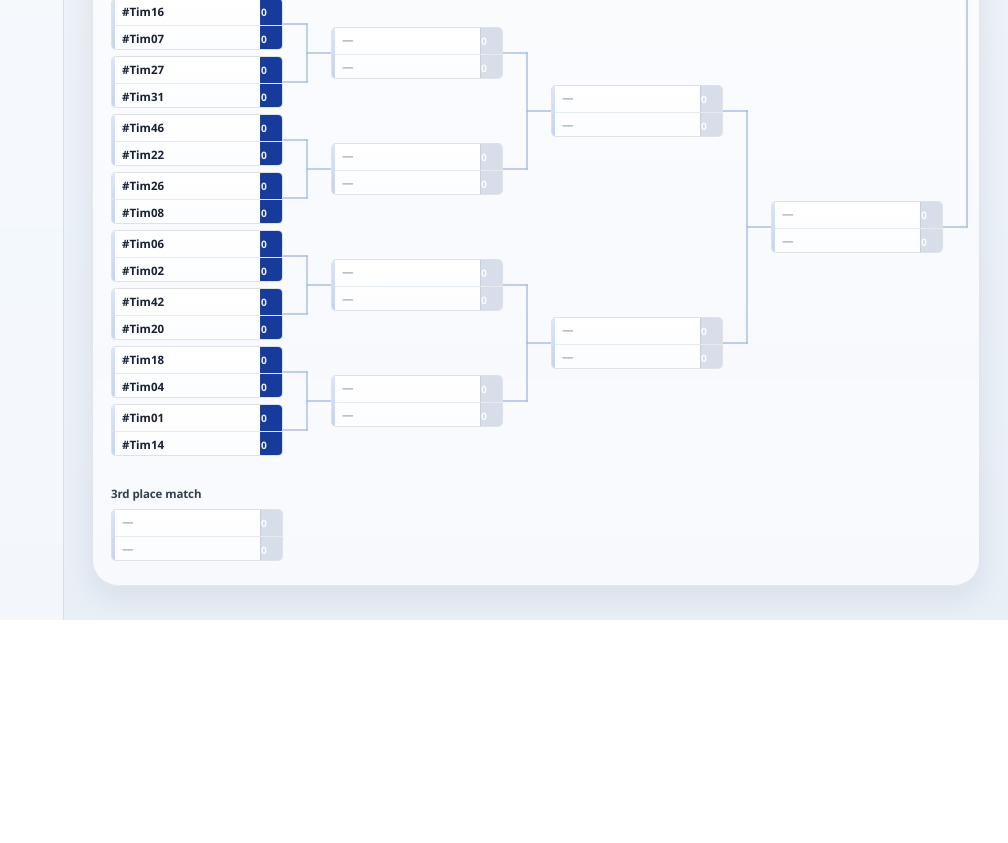
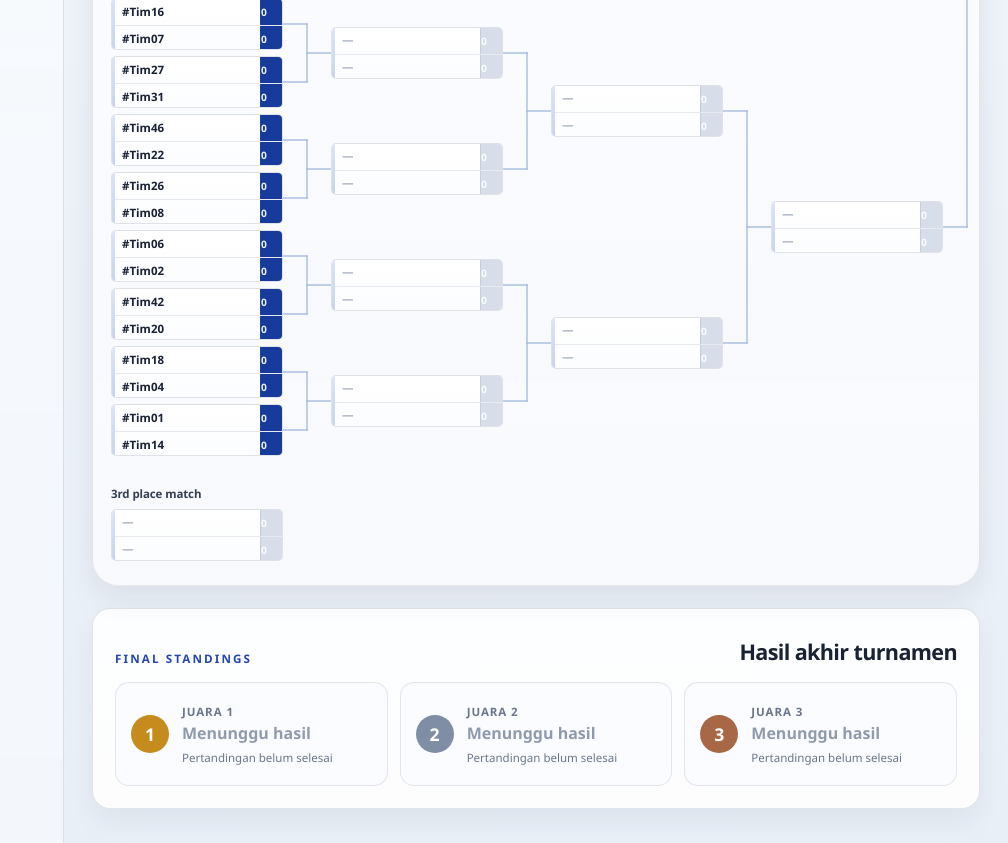
Before and after one commit to nazar-andra/fc26, a website: page index.html in a window 1280 px wide. Shown: the part 1734-2577 px from the top of the page, without its empty margins (272-1280 px from the left). Before the commit the page ends 2354 px from the top, so only its background shows below. Drawn offline with Linux system fonts and the light colour scheme; no server answers.

Commit message:
add halaman juara

```diff
--- a/app.js
+++ b/app.js
@@ -45,6 +45,7 @@ const els = {
   bracketLines: document.getElementById("bracketLines"),
   roundsGrid: document.getElementById("roundsGrid"),
   thirdPlaceHost: document.getElementById("thirdPlaceHost"),
+  podium: document.getElementById("podium"),
   boardSubtitle: document.getElementById("boardSubtitle"),
   progressTrack: document.getElementById("progressTrack"),
   bracketView: document.getElementById("bracketView"),
@@ -749,7 +750,95 @@ function renderBracket() {
     els.thirdPlaceHost.append(renderThirdPlaceMatch(bracketData.thirdPlace));
   }
 
+  renderPodium(bracketData);
+
   scheduleBracketLines();
+}
+
+function renderPodium(bracketData) {
+  if (!els.podium) return;
+
+  els.podium.replaceChildren();
+
+  const finalRound = bracketData.rounds.at(-1);
+  const finalMatch = finalRound?.matches.at(-1) || null;
+  const finalWinner = finalMatch?.winner || null;
+  const finalLoser = finalWinner && finalMatch?.participants
+    ? finalMatch.participants.find((participant) => participant.id !== finalWinner.id)
+    : null;
+  const thirdWinner = bracketData.thirdPlace?.winner || null;
+
+  const heading = document.createElement("div");
+  heading.className = "podium-head";
+
+  const eyebrow = document.createElement("div");
+  eyebrow.className = "eyebrow";
+  eyebrow.textContent = "Final standings";
+
+  const title = document.createElement("h3");
+  title.textContent = "Hasil akhir turnamen";
+  heading.append(eyebrow, title);
+
+  const grid = document.createElement("div");
+  grid.className = "podium-grid";
+  grid.append(
+    renderPodiumCard("1", "Juara 1", finalWinner, "Pemenang final", "gold"),
+    renderPodiumCard("2", "Juara 2", finalLoser, "Kalah di final", "silver"),
+    renderPodiumCard("3", "Juara 3", thirdWinner, "Pemenang perebutan juara 3", "bronze"),
+  );
+
+  els.podium.append(heading, grid);
+}
+
+function renderPodiumCard(rank, label, participant, source, tone) {
+  const card = document.createElement("article");
+  card.className = `podium-card podium-${tone}`;
+
+  const rankEl = document.createElement("div");
+  rankEl.className = "podium-rank";
+  rankEl.textContent = rank;
+
+  const copy = document.createElement("div");
+  copy.className = "podium-copy";
+
+  const labelEl = document.createElement("div");
+  labelEl.className = "podium-label";
+  labelEl.textContent = label;
+
+  const name = document.createElement("strong");
+  name.className = participant ? "podium-name" : "podium-name is-pending";
+  name.textContent = participant ? getPodiumDisplayName(participant) : "Menunggu hasil";
+
+  const teamId = document.createElement("span");
+  teamId.className = "podium-team-id";
+  teamId.textContent = participant ? getPodiumTeamLabel(participant) : "";
+
+  const sourceEl = document.createElement("span");
+  sourceEl.className = "podium-source";
+  sourceEl.textContent = participant ? source : "Pertandingan belum selesai";
+
+  copy.append(labelEl, name, teamId, sourceEl);
+  card.append(rankEl, copy);
+  return card;
+}
+
+function getPodiumDisplayName(participant) {
+  if (!participant?.name) return "Menunggu hasil";
+
+  const teamNumber = getTeamNumber(participant.name);
+  const mappedTeam = teamNumber === null
+    ? null
+    : state.mapping?.find(
+      (item) => item?.teamNumber === teamNumber && item.name?.trim(),
+    );
+
+  return mappedTeam?.name?.trim() || participant.name;
+}
+
+function getPodiumTeamLabel(participant) {
+  const teamNumber = getTeamNumber(participant?.name);
+  if (teamNumber === null) return "";
+  return `Tim ${String(teamNumber).padStart(2, "0")}`;
 }
 
 function renderMatch(match, roundIndex, matchIndex) {
--- a/index.html
+++ b/index.html
@@ -99,6 +99,7 @@
               <section id="thirdPlaceHost" class="third-place-host" aria-label="Third place match"></section>
             </section>
           </div>
+          <section id="podium" class="podium" aria-label="Hasil akhir turnamen"></section>
         </section>
 
         <section id="scheduleView" class="schedule-view" aria-label="Jadwal pertandingan" hidden>
--- a/styles.css
+++ b/styles.css
@@ -1029,6 +1029,125 @@ h2 {
   width: 172px;
 }
 
+.podium {
+  margin: 22px 0 0;
+  padding: 22px;
+  border: 1px solid rgba(96, 110, 132, 0.18);
+  border-radius: 18px;
+  background: rgba(255, 255, 255, 0.88);
+  box-shadow: 0 12px 30px rgba(20, 30, 48, 0.06);
+}
+
+.podium-head {
+  display: flex;
+  align-items: end;
+  justify-content: space-between;
+  gap: 16px;
+  margin-bottom: 16px;
+}
+
+.podium-head h3 {
+  margin: 6px 0 0;
+  font-size: 1.35rem;
+  letter-spacing: -0.03em;
+}
+
+.podium-grid {
+  display: grid;
+  grid-template-columns: repeat(3, minmax(0, 1fr));
+  align-items: stretch;
+  gap: 12px;
+}
+
+.podium-card {
+  display: flex;
+  align-items: center;
+  height: 104px;
+  gap: 13px;
+  min-width: 0;
+  padding: 15px;
+  border: 1px solid rgba(96, 110, 132, 0.16);
+  border-radius: 14px;
+  background: #fbfcff;
+}
+
+.podium-rank {
+  display: grid;
+  flex: 0 0 38px;
+  place-items: center;
+  width: 38px;
+  height: 38px;
+  border-radius: 50%;
+  color: #fff;
+  font-size: 1.1rem;
+  font-weight: 800;
+}
+
+.podium-gold .podium-rank { background: #c58b1c; }
+.podium-silver .podium-rank { background: #7f8da5; }
+.podium-bronze .podium-rank { background: #a96845; }
+
+.podium-copy {
+  display: grid;
+  align-content: center;
+  min-width: 0;
+  min-height: 62px;
+  gap: 3px;
+}
+
+.podium-label,
+.podium-source,
+.podium-team-id {
+  color: var(--muted);
+  font-size: 0.72rem;
+}
+
+.podium-label {
+  font-weight: 700;
+  letter-spacing: 0.08em;
+  text-transform: uppercase;
+}
+
+.podium-name {
+  overflow: hidden;
+  color: var(--text);
+  font-size: 1rem;
+  text-overflow: ellipsis;
+  white-space: nowrap;
+}
+
+.podium-name.is-pending {
+  color: var(--subtle);
+  font-weight: 600;
+}
+
+.podium-team-id {
+  color: var(--subtle);
+  font-size: 0.68rem;
+  font-weight: 700;
+  letter-spacing: 0.05em;
+  text-transform: uppercase;
+}
+
+@media (max-width: 760px) {
+  .podium {
+    margin-inline: 0;
+    padding: 16px;
+  }
+
+  .podium-head {
+    display: block;
+  }
+
+  .podium-grid {
+    grid-template-columns: 1fr;
+  }
+
+  .podium-card {
+    height: 104px;
+  }
+}
+
 .team-mapping-modal {
   width: min(420px, calc(100% - 32px));
   border: 1px solid rgba(96, 110, 132, 0.2);
```
